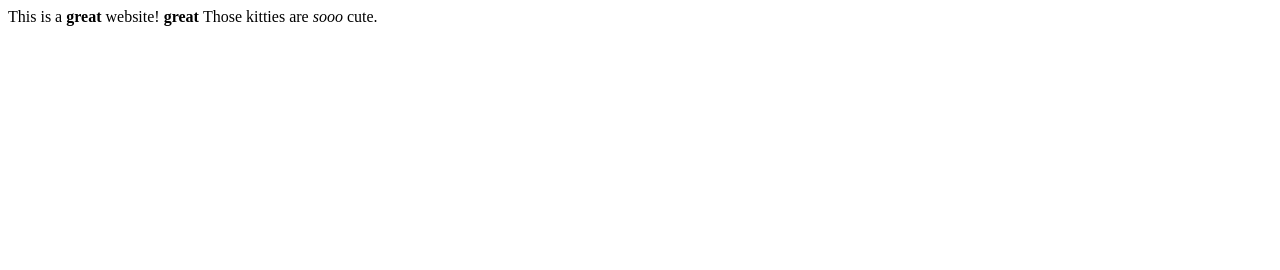
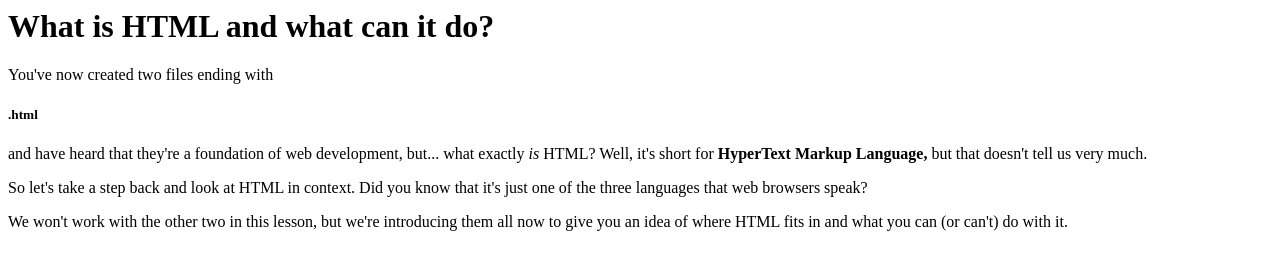
Before and after one commit to frisanco/MI-349-FS17-741-html-atom-and-basic-elements-JmL5o8, a plain HTML site: page index.html in a window 1280 px wide. Drawn offline with Linux system fonts and the light colour scheme.

Commit message:
added website intro

```diff
--- a/index.html
+++ b/index.html
@@ -1,5 +1,13 @@
-This is a <strong>great</strong> website!
-<strong>
-  great
-</strong>
-Those kitties are <em>sooo</em> cute.
+<p><h1><strong>What is HTML and what can it do?</strong></h1></p>
+
+<p>You've now created two files ending with <h5>.html</h5> and have heard
+  that they're a foundation of web development, but... what exactly <em>is</em>
+  HTML? Well, it's short for <strong>HyperText Markup Language,</strong> but
+  that doesn't tell us very much.</p>
+
+<p>So let's take a step back and look at HTML in context. Did you know that
+  it's just one of the three languages that web browsers speak?</p>
+
+<p>We won't work with the other two in this lesson, but we're introducing them
+  all now to give you an idea of where HTML fits in and what you can (or can't)
+  do with it.</p>
```
Also changed, not shown: Milky_way.jpg (added).
